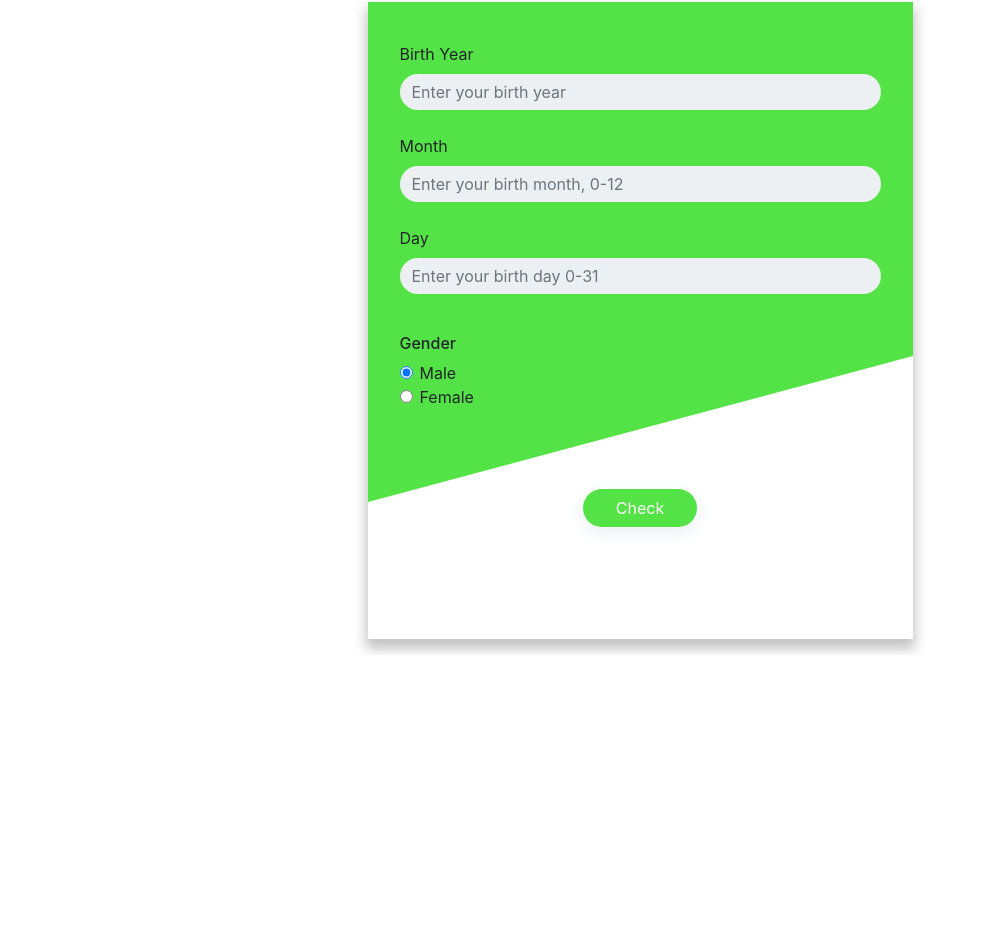
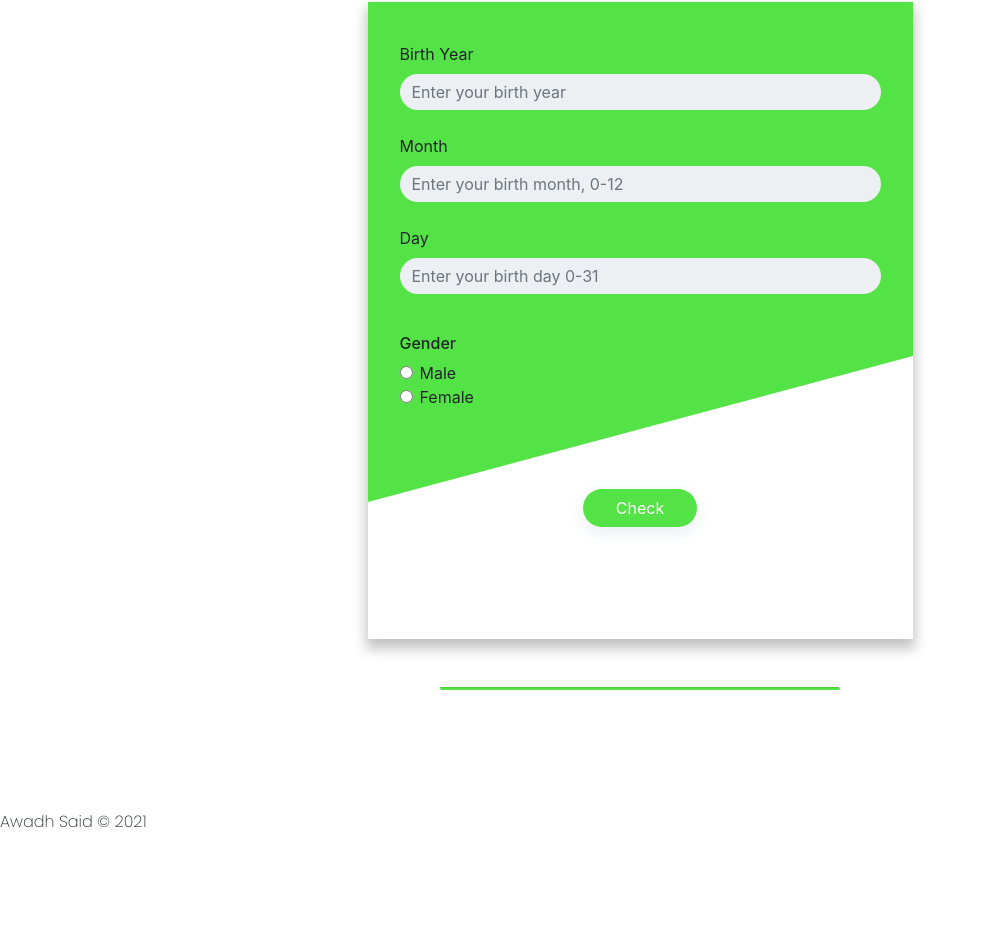
Before and after one commit to Awadh-Awadh/Akan-Names, a plain HTML site: page index.html in a window 1280 px wide. Shown: the part 1103-2028 px from the top of the page, without its empty margins (0-982 px from the left). Before the commit the page ends 1758 px from the top, so only its background shows below. Drawn offline with nearby package versions, Linux system fonts and the light colour scheme.

Commit message:
add footer

```diff
--- a/index.html
+++ b/index.html
@@ -54,7 +54,7 @@
   <h2>Ever wanted to check your Name?</h2>
   <div class="container-fluid">
     <div class="row forms-container">
-      <div class="col-md-4 col-lg-6 mt-5">
+      <div class="col-md-6 col-lg-6 mt-5">
         <div class="formbackground green-text">
           <div class="skew-down-background"></div>
           <form>
@@ -72,15 +72,14 @@
             </div>
             <h6>Gender</h6>
             <div class="form-check">
-              <input class="form-check-input mb-2" type="radio" name="exampleRadios" id="exampleRadios1" value="option1"
-                checked>
-              <label class="form-check-label" for="exampleRadios1">
+              <input class="form-check-input mb-2" type="radio" name="mName" id="male" value="option1">
+              <label class="form-check-label" for="male">
                 Male
               </label>
             </div>
             <div class="form-check">
-              <input class="form-check-input" type="radio" name="exampleRadios" id="exampleRadios2" value="option2">
-              <label class="form-check-label" for="exampleRadios2">
+              <input class="form-check-input" type="radio" name="fName" id="female" value="option2">
+              <label class="form-check-label" for="female">
                 Female
               </label>
             </div>
@@ -93,13 +92,18 @@
     </div>
   </div>
 </section>
+<hr>
 <!-- results -->
 <section>
   <div class = "results">
    <h3>Your Akan Name is:</h3>
    <h4>Awadh</h4>
+
   </div>
 </section>
+<footer>
+  <p>Awadh Said &copy 2021</p>
+</footer>
 <body>
   <script src="./static/js/main.js"></script>
 </body>
```
